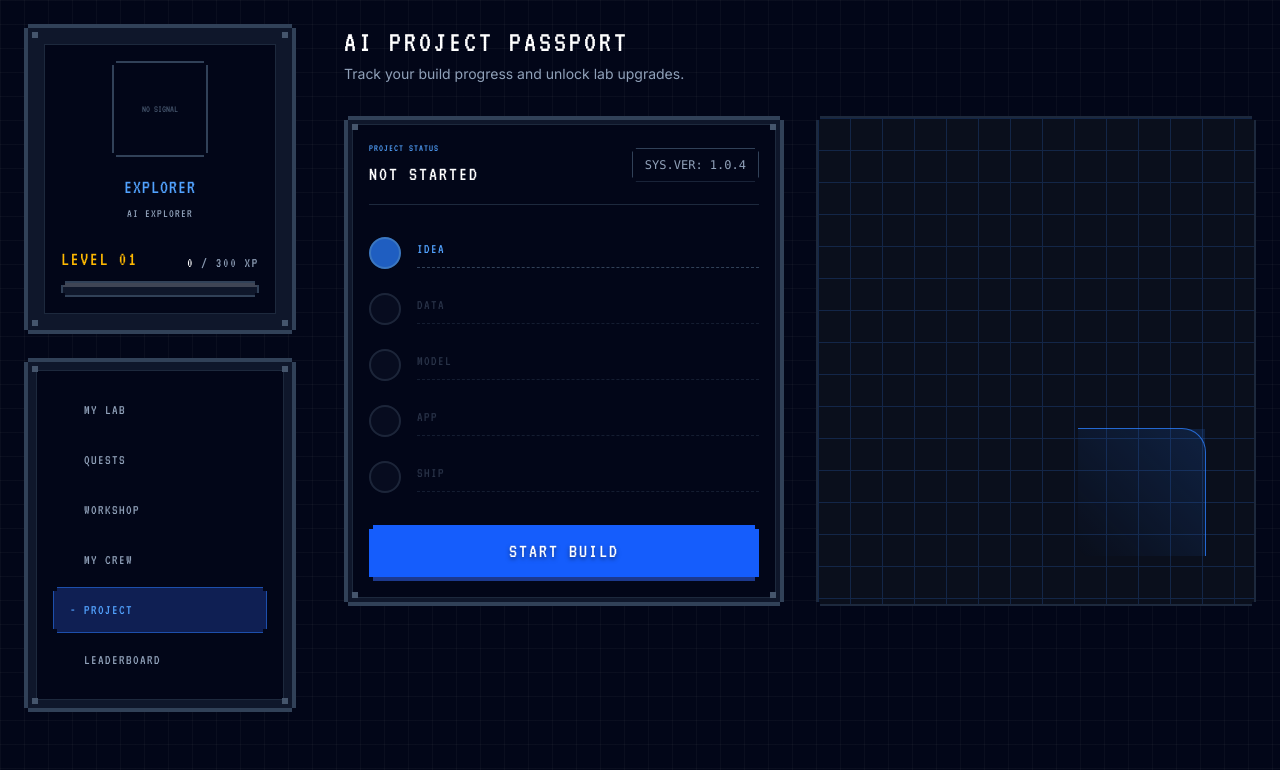
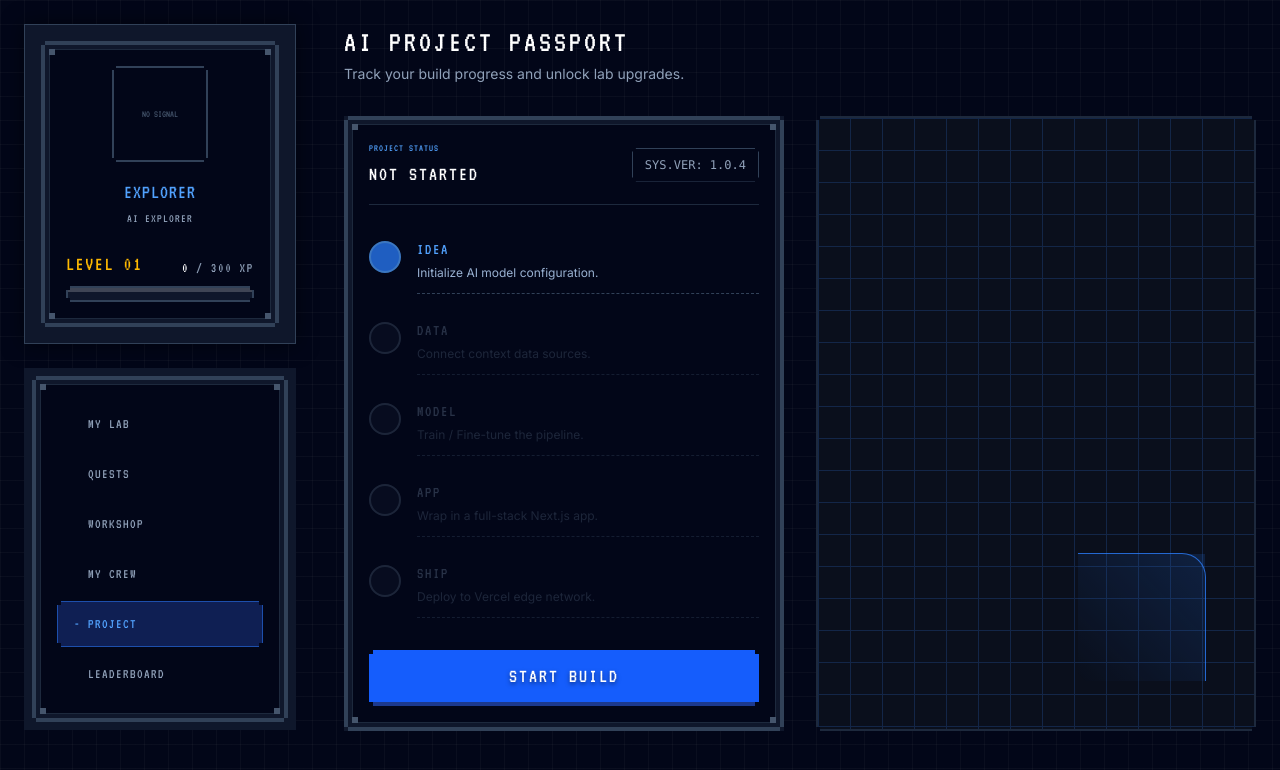
Before and after one commit to Srinidhi-070/nxtwave-growthos, a Next.js app: page /project in a window 1280 px wide. Shown: the top 770 px of the page. Built offline with nearby package versions, Linux system fonts and the light colour scheme.

Commit message:
fix: global scrollbars, layout overflow blocks, quest map alignment, project descriptions, pixel panel title clipping, and empty lab backgrounds

```diff
--- a/src/app/(student)/crew/page.tsx
+++ b/src/app/(student)/crew/page.tsx
@@ -47,7 +47,7 @@ export default function MyCrewPage() {
   };
 
   return (
-    <div className="w-full h-full flex flex-col gap-6 overflow-y-auto">
+    <div className="w-full flex flex-col gap-6 pb-12">
       <div className="shrink-0">
         <h1 className="text-3xl font-pixel text-white tracking-widest mb-1 uppercase">My Crew</h1>
         <p className="text-sm text-slate-400 font-sans">People connected to your journey.</p>
--- a/src/app/(student)/dashboard/page.tsx
+++ b/src/app/(student)/dashboard/page.tsx
@@ -47,12 +47,27 @@ export default function MyLabPage() {
         <p className="text-sm text-slate-400 font-sans">Your personal workspace in the GrowthOS network.</p>
       </div>
 
-      <div className="flex-1 w-full bg-[#0a0f1c] border-2 border-slate-800 pixel-corners relative overflow-hidden flex items-end justify-center">
+      <div className="flex-1 min-h-[500px] w-full bg-[#0a0f1c] border-2 border-slate-800 pixel-corners relative overflow-hidden flex items-end justify-center pb-12">
 
-        {/* Lab Background Grid / Depth */}
-        <div className="absolute inset-0 opacity-20">
-          <div className="absolute bottom-0 w-full h-1/2 bg-[linear-gradient(to_top,rgba(59,130,246,0.3),transparent)]" />
-          <div className="absolute bottom-0 w-full h-[1px] bg-blue-500 shadow-[0_0_10px_#3b82f6]" />
+        {/* Deep Grid Background */}
+        <div className="absolute inset-0 bg-[linear-gradient(to_right,#1e293b_1px,transparent_1px),linear-gradient(to_bottom,#1e293b_1px,transparent_1px)] bg-[size:32px_32px] opacity-20" />
+        <div className="absolute inset-0 bg-[radial-gradient(ellipse_at_center,transparent_0%,#0a0f1c_80%)]" />
+
+        {/* Lab Floor/Glow */}
+        <div className="absolute inset-x-0 bottom-0 opacity-40">
+          <div className="w-full h-32 bg-[linear-gradient(to_top,rgba(59,130,246,0.3),transparent)]" />
+          <div className="w-full h-[2px] bg-blue-500 shadow-[0_0_20px_#3b82f6]" />
+        </div>
+
+        {/* Decorative background servers */}
+        <div className="absolute left-[20%] top-[20%] w-16 h-48 border border-slate-800 bg-slate-900/50 opacity-30 flex flex-col justify-evenly px-2">
+           <div className="w-full h-1 bg-blue-500/50 animate-pulse" />
+           <div className="w-full h-1 bg-blue-500/50 animate-pulse delay-75" />
+           <div className="w-full h-1 bg-blue-500/50 animate-pulse delay-150" />
+        </div>
+        <div className="absolute right-[25%] top-[10%] w-24 h-64 border border-slate-800 bg-slate-900/50 opacity-30 flex flex-col justify-end pb-4 px-2 gap-2">
+           <div className="w-4 h-4 rounded-full bg-green-500/30 animate-pulse" />
+           <div className="w-4 h-4 rounded-full bg-red-500/30" />
         </div>
 
         {/* Level 1: Basic Workstation */}
--- a/src/app/(student)/leaderboard/page.tsx
+++ b/src/app/(student)/leaderboard/page.tsx
@@ -34,7 +34,7 @@ export default function LeaderboardPage() {
   }, []);
 
   return (
-    <div className="w-full h-full flex flex-col gap-6 overflow-y-auto">
+    <div className="w-full flex flex-col gap-6 pb-12">
       <div className="shrink-0 mb-2">
         <h1 className="text-3xl font-pixel text-white tracking-widest mb-1 uppercase">Global Leaderboard</h1>
         <p className="text-sm text-slate-400 font-sans">Top explorers in the GrowthOS network ranked by Impact.</p>
--- a/src/app/(student)/project/page.tsx
+++ b/src/app/(student)/project/page.tsx
@@ -70,7 +70,7 @@ export default function ProjectPassportPage() {
   };
 
   return (
-    <div className="w-full h-full flex flex-col gap-6 overflow-y-auto">
+    <div className="w-full flex flex-col gap-6 pb-12">
       <div className="shrink-0 mb-2">
         <h1 className="text-3xl font-pixel text-white tracking-widest mb-1 uppercase">AI Project Passport</h1>
         <p className="text-sm text-slate-400 font-sans">Track your build progress and unlock lab upgrades.</p>
@@ -96,14 +96,25 @@ export default function ProjectPassportPage() {
              {MODULES.map((mod, i) => {
                const isComplete = i < currentStep;
                const isActive = i === currentStep;
+               const desc = [
+                 "Initialize AI model configuration.",
+                 "Connect context data sources.",
+                 "Train / Fine-tune the pipeline.",
+                 "Wrap in a full-stack Next.js app.",
+                 "Deploy to Vercel edge network."
+               ][i];
+
                return (
-                 <div key={mod} className={`flex items-center gap-4 ${isComplete ? 'opacity-100' : isActive ? 'opacity-100' : 'opacity-40'}`}>
-                   <div className={`w-8 h-8 rounded-full flex items-center justify-center shrink-0 border-2 ${isComplete ? 'bg-green-500 border-green-500' : isActive ? 'bg-blue-500 border-blue-400 animate-pulse' : 'bg-slate-900 border-slate-600'}`}>
-                     {isComplete && <span className="text-slate-900 font-bold font-sans">✓</span>}
+                 <div key={mod} className={`flex items-start gap-4 ${isComplete ? 'opacity-100' : isActive ? 'opacity-100' : 'opacity-40'}`}>
+                   <div className={`mt-1 w-8 h-8 rounded-full flex items-center justify-center shrink-0 border-2 ${isComplete ? 'bg-green-500 border-green-500' : isActive ? 'bg-blue-500 border-blue-400 animate-pulse' : 'bg-slate-900 border-slate-600'}`}>
+                     {isComplete && <span className="text-slate-900 font-bold font-sans">?</span>}
                    </div>
-                   <div className="flex-1 border-b border-dashed border-slate-700 pb-2">
-                     <div className={`font-pixel text-sm tracking-widest uppercase ${isComplete ? 'text-green-400' : isActive ? 'text-blue-400' : 'text-slate-500'}`}>
+                   <div className="flex-1 border-b border-dashed border-slate-700 pb-3">
+                     <div className={`font-pixel text-base tracking-widest uppercase mb-1 ${isComplete ? 'text-green-400' : isActive ? 'text-blue-400' : 'text-slate-500'}`}>
                        {mod}
+                     </div>
+                     <div className={`text-xs font-sans ${isComplete ? 'text-green-200/70' : isActive ? 'text-blue-200/80' : 'text-slate-600'}`}>
+                       {desc}
                      </div>
                    </div>
                  </div>
--- a/src/app/(student)/quests/page.tsx
+++ b/src/app/(student)/quests/page.tsx
@@ -4,7 +4,7 @@ import PixelPanel from '@/components/ui/PixelPanel';
 
 export default function QuestsPage() {
   return (
-    <div className="w-full h-full flex flex-col gap-6 overflow-y-auto">
+    <div className="w-full flex flex-col gap-6 pb-12">
       <div className="shrink-0 mb-2">
         <h1 className="text-3xl font-pixel text-white tracking-widest mb-1 uppercase">Quest Map</h1>
         <p className="text-sm text-slate-400 font-sans">Your progression graph through the GrowthOS ecosystem.</p>
@@ -33,7 +33,7 @@ export default function QuestsPage() {
            </div>
 
            {/* Branching Nodes */}
-           <div className="flex w-full justify-center gap-8 md:gap-32 relative z-10">
+           <div className="flex w-full justify-center items-center gap-8 md:gap-32 relative z-10">
              {/* Branch line */}
              <div className="absolute top-1/2 left-[20%] right-[20%] h-1 bg-slate-800 -z-10" />
 
--- a/src/app/(student)/workshop/page.tsx
+++ b/src/app/(student)/workshop/page.tsx
@@ -64,7 +64,7 @@ export default function WorkshopPage() {
   };
 
   return (
-    <div className="w-full h-full flex flex-col gap-6 overflow-y-auto relative">
+    <div className="w-full flex flex-col gap-6 pb-12 relative">
       {/* Dev Toggle */}
       <button
         onClick={() => setForceLive(!forceLive)}
--- a/src/app/globals.css
+++ b/src/app/globals.css
@@ -26,3 +26,31 @@ body {
     4px 100%, 4px calc(100% - 4px), 0 calc(100% - 4px)
   );
 }
+
+/* Custom Pixel/Dark Scrollbar */
+::-webkit-scrollbar {
+  width: 10px;
+  height: 10px;
+}
+::-webkit-scrollbar-track {
+  background: #0f172a; /* slate-900 */
+  border-left: 1px solid #1e293b; /* slate-800 */
+}
+::-webkit-scrollbar-thumb {
+  background: #3b82f6; /* blue-500 */
+  border: 2px solid #0f172a;
+}
+::-webkit-scrollbar-thumb:hover {
+  background: #60a5fa; /* blue-400 */
+}
+::-webkit-scrollbar-corner {
+  background: #0f172a;
+}
+
+.pixel-corners-top {
+  clip-path: polygon(
+    0 4px, 4px 4px, 4px 0,
+    calc(100% - 4px) 0, calc(100% - 4px) 4px, 100% 4px,
+    100% 100%, 0 100%
+  );
+}
--- a/src/components/ui/PixelPanel.tsx
+++ b/src/components/ui/PixelPanel.tsx
@@ -19,23 +19,24 @@ export default function PixelPanel({
 }: PixelPanelProps) {
   return (
     <motion.div
-      className={`relative bg-slate-900 border-4 border-slate-700 p-1 pixel-corners shadow-[8px_8px_0px_rgba(0,0,0,0.5)] ${title ? 'mt-3' : ''} ${className}`}
+      className={`relative ${title ? 'pt-3' : ''} ${className}`}
       {...props}
     >
-      {/* Decorative corner dots */}
-      <div className="absolute top-1 left-1 w-1.5 h-1.5 bg-slate-600" />
-      <div className="absolute top-1 right-1 w-1.5 h-1.5 bg-slate-600" />
-      <div className="absolute bottom-1 left-1 w-1.5 h-1.5 bg-slate-600" />
-      <div className="absolute bottom-1 right-1 w-1.5 h-1.5 bg-slate-600" />
-
       {title && (
-        <div className="absolute -top-3 left-4 bg-slate-900 px-2 text-slate-400 font-pixel text-sm uppercase tracking-widest z-10">
+        <div className="absolute top-0 left-4 bg-slate-950 px-2 text-blue-400 font-pixel text-sm uppercase tracking-widest z-10 border border-slate-700 border-b-0 pixel-corners-top">
           {title}
         </div>
       )}
+      <div className="relative bg-slate-900 border-4 border-slate-700 p-1 pixel-corners shadow-[8px_8px_0px_rgba(0,0,0,0.5)] h-full flex flex-col">
+        {/* Decorative corner dots */}
+        <div className="absolute top-1 left-1 w-1.5 h-1.5 bg-slate-600" />
+        <div className="absolute top-1 right-1 w-1.5 h-1.5 bg-slate-600" />
+        <div className="absolute bottom-1 left-1 w-1.5 h-1.5 bg-slate-600" />
+        <div className="absolute bottom-1 right-1 w-1.5 h-1.5 bg-slate-600" />
 
-      <div className={`bg-slate-950 p-4 border border-slate-800 h-full ${innerClassName}`}>
-        {children}
+        <div className={`bg-slate-950 p-4 border border-slate-800 flex-1 ${innerClassName}`}>
+          {children}
+        </div>
       </div>
     </motion.div>
   );
```
